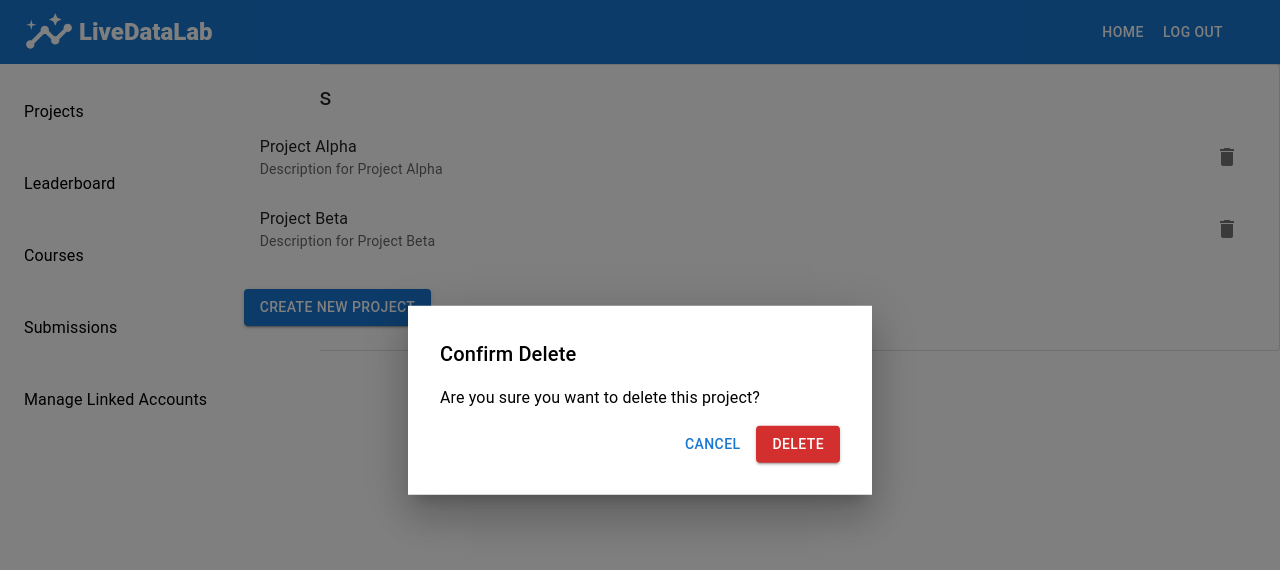
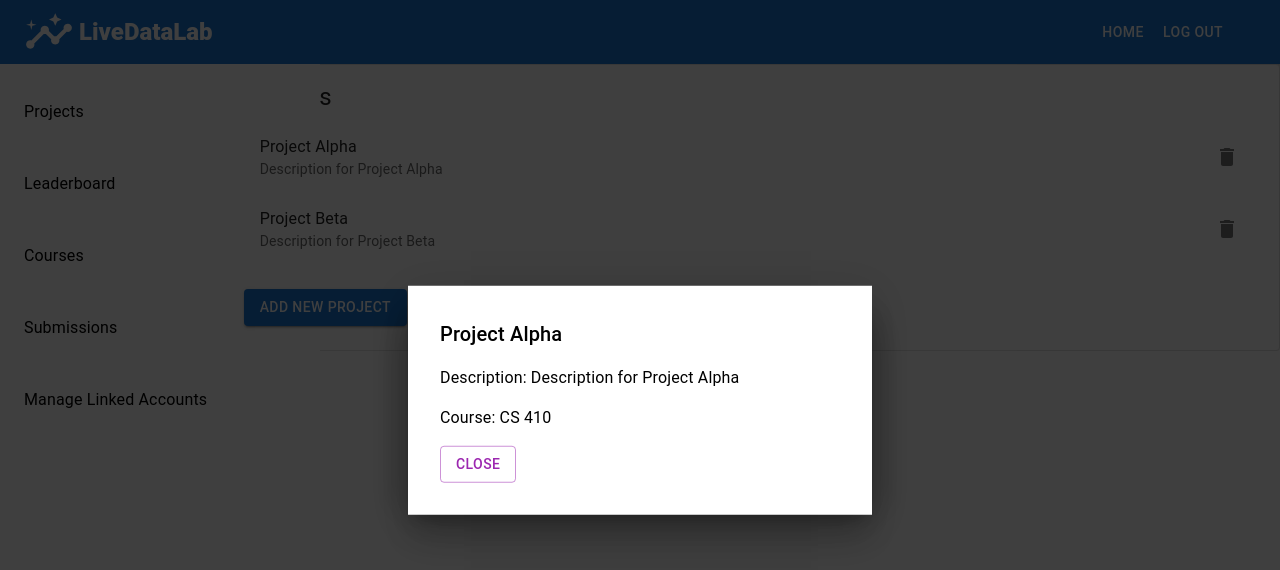
Before and after one commit to sahassan012/410_project, a React (Create React App) app in the folder livedatalab-ui/: page /home in a window 1280 px wide. Both pictures are taken after a click on the button 1226 px from the left and 157 px from the top of the page. Shown: the top 570 px of the page. Built offline with nearby package versions, Linux system fonts and the light colour scheme.

Commit message:
add mock data for leaderboard and display grid in modal

```diff
--- /dev/null
+++ b/livedatalab-ui/src/components/MainContent/MainContent.css
@@ -0,0 +1,8 @@
+.content-list-items {
+	cursor: pointer;
+}
+
+.content-list-items:hover {
+	background: #1976d22c;
+	border-radius: 10px;
+}
--- a/livedatalab-ui/src/components/MainContent/MainContent.js
+++ b/livedatalab-ui/src/components/MainContent/MainContent.js
@@ -9,6 +9,7 @@ import {
 	ListItemText,
 } from "@mui/material";
 import GenModal from "../GenModal/GenModal";
+import DetailModal from "../ModalContent/DetailModal";
 import {
 	Table,
 	TableBody,
@@ -18,6 +19,7 @@ import {
 	TableRow,
 	Paper,
 } from "@mui/material";
+import "./MainContent.css";
 import {
 	mockProjects,
 	mockCourses,
@@ -40,6 +42,8 @@ function MainContent({ activeSection }) {
 	const [linkedAccounts, setLinkedAccounts] = useState(mockLinkedAccounts);
 	const [leaderboard, setLeaderboard] = useState(mockLeaderboard);
 	const [deleteRequest, setDeleteRequest] = useState({ type: null, id: null });
+	const [selectedItem, setSelectedItem] = useState(null);
+	const [detailModalOpen, setDetailModalOpen] = useState(false); // Add this for DetailModal
 
 	const handleProjectSubmit = (projectData) => {
 		setProjects((prevProjects) => [
@@ -103,6 +107,15 @@ function MainContent({ activeSection }) {
 		setModalOpen(false);
 	};
 
+	const handleItemClick = (item) => {
+		setSelectedItem(item);
+		setDetailModalOpen(true);
+	};
+	const handleCloseDetailModal = () => {
+		setDetailModalOpen(false);
+		setSelectedItem(null);
+	};
+
 	let content;
 	switch (activeSection) {
 		case "projects":
@@ -114,7 +127,11 @@ function MainContent({ activeSection }) {
 						</Typography>
 						<List>
 							{projects.map((project) => (
-								<ListItem key={project.id}>
+								<ListItem
+									className="content-list-items"
+									key={project.id}
+									onClick={() => handleItemClick(project)}
+								>
 									<ListItemText
 										primary={project.name}
 										secondary={project.description}
@@ -133,7 +150,7 @@ function MainContent({ activeSection }) {
 							onClick={() => setModalOpen(true)}
 							sx={{ mt: 2 }}
 						>
-							Create New Project
+							Add New Project
 						</Button>
 					</CardContent>
 				</Card>
@@ -148,7 +165,11 @@ function MainContent({ activeSection }) {
 						</Typography>
 						<List>
 							{leaderboard.map((entry) => (
-								<ListItem key={entry.id}>
+								<ListItem
+									onClick={() => handleItemClick(entry)}
+									className="content-list-items"
+									key={entry.id}
+								>
 									<ListItemText
 										primary={entry.description}
 										secondary={`Score: ${entry.maxScore}`}
@@ -177,7 +198,11 @@ function MainContent({ activeSection }) {
 						</Typography>
 						<List>
 							{courses.map((course) => (
-								<ListItem key={course.id}>
+								<ListItem
+									onClick={() => handleItemClick(course)}
+									className="content-list-items"
+									key={course.id}
+								>
 									<ListItemText
 										primary={course.name}
 										secondary={course.description}
@@ -196,7 +221,7 @@ function MainContent({ activeSection }) {
 							onClick={handleOpenModal}
 							sx={{ mt: 2 }}
 						>
-							Create New Course
+							Add New Course
 						</Button>
 					</CardContent>
 				</Card>
@@ -227,6 +252,8 @@ function MainContent({ activeSection }) {
 								<TableBody>
 									{mockSubmissions.map((submission) => (
 										<TableRow
+											onClick={() => handleItemClick(submission)}
+											className="content-list-items"
 											key={submission.id}
 											sx={{ "&:last-child td, &:last-child th": { border: 0 } }}
 										>
@@ -255,7 +282,11 @@ function MainContent({ activeSection }) {
 						</Typography>
 						<List>
 							{linkedAccounts.map((acc) => (
-								<ListItem key={acc.id}>
+								<ListItem
+									onClick={() => handleItemClick(acc)}
+									className="content-list-items"
+									key={acc.id}
+								>
 									<ListItemText primary={acc.userName} secondary={acc.domain} />
 									<IconButton
 										onClick={() => handleDeleteRequest("account", acc.id)}
@@ -271,7 +302,7 @@ function MainContent({ activeSection }) {
 							onClick={handleOpenModal}
 							sx={{ mt: 2 }}
 						>
-							Link New Account
+							Link a New Account
 						</Button>
 					</CardContent>
 				</Card>
@@ -342,6 +373,14 @@ function MainContent({ activeSection }) {
 						: "account"
 				}
 			/>
+			{selectedItem && (
+				<DetailModal
+					open={detailModalOpen}
+					onClose={handleCloseDetailModal}
+					item={selectedItem}
+					type={activeSection}
+				/>
+			)}
 		</main>
 	);
 }
--- a/livedatalab-ui/src/components/ModalContent/CourseModalContent.js
+++ b/livedatalab-ui/src/components/ModalContent/CourseModalContent.js
@@ -32,7 +32,7 @@ function CourseModalContent({ onSubmit, onCancel }) {
 	return (
 		<Box component="form" noValidate autoComplete="off" onSubmit={handleSubmit}>
 			<Typography id="modal-title" variant="h6" component="h2" sx={{ mb: 2 }}>
-				Create a New Course
+				Add New Course
 			</Typography>
 			<TextField
 				name="name"
--- /dev/null
+++ b/livedatalab-ui/src/components/ModalContent/DetailModal.js
@@ -0,0 +1,140 @@
+import React from "react";
+import {
+	Modal,
+	Box,
+	Typography,
+	Button,
+	Table,
+	TableBody,
+	TableCell,
+	TableContainer,
+	TableHead,
+	TableRow,
+	Paper,
+} from "@mui/material";
+
+const DetailModal = ({ open, onClose, item, type }) => {
+	const modalStyle = {
+		position: "absolute",
+		top: "50%",
+		left: "50%",
+		transform: "translate(-50%, -50%)",
+		width: 400,
+		bgcolor: "background.paper",
+		boxShadow: 24,
+		p: 4,
+		minWidth: 400,
+	};
+
+	const renderLeaderboard = (leaderboard) => {
+		return (
+			<TableContainer component={Paper} sx={{ mt: 2 }}>
+				<Table aria-label="leaderboard scores">
+					<TableHead>
+						<TableRow>
+							<TableCell>Rank</TableCell>
+							<TableCell align="right">Username</TableCell>
+							<TableCell align="right">Submission</TableCell>
+							<TableCell align="right">Score</TableCell>
+						</TableRow>
+					</TableHead>
+					<TableBody>
+						{leaderboard.leaderboardScores.map((score, index) => (
+							<TableRow key={index}>
+								<TableCell component="th" scope="row">
+									{score.rank}
+								</TableCell>
+								<TableCell align="right">{score.username}</TableCell>
+								<TableCell align="right">{score.submission}</TableCell>
+								<TableCell align="right">{score.score}</TableCell>
+							</TableRow>
+						))}
+					</TableBody>
+				</Table>
+			</TableContainer>
+		);
+	};
+
+	if (!item) return null;
+	let content = "<div></div>";
+	if (type === "projects") {
+		content = (
+			<Box sx={modalStyle}>
+				<Typography variant="h6" component="h2">
+					{item.name}
+				</Typography>
+				<Typography sx={{ mt: 2 }}>Description: {item.description}</Typography>
+				<Typography sx={{ mt: 2 }}>Course: {item.course}</Typography>
+				<Box display="flex" justifyContent="space-between" mt={2}>
+					<Button variant="outlined" color="secondary" onClick={onClose}>
+						Close
+					</Button>
+				</Box>
+			</Box>
+		);
+	} else if (type === "leaderboard") {
+		content = (
+			<Box sx={modalStyle} style={{ width: 700 }}>
+				<Typography variant="h6" component="h2">
+					{item.description}
+				</Typography>
+				{/* <Typography sx={{ mt: 2 }}>Max Score:{item.maxScore}</Typography> */}
+				{renderLeaderboard(item)}
+				<Box display="flex" justifyContent="space-between" mt={2}>
+					<Button variant="outlined" color="secondary" onClick={onClose}>
+						Close
+					</Button>
+				</Box>
+			</Box>
+		);
+	} else if (type === "courses") {
+		content = (
+			<Box sx={modalStyle}>
+				<Typography variant="h6" component="h2">
+					{item.name}
+				</Typography>
+				<Typography sx={{ mt: 2 }}>{item.description}</Typography>
+				<Box display="flex" justifyContent="space-between" mt={2}>
+					<Button variant="outlined" color="secondary" onClick={onClose}>
+						Close
+					</Button>
+				</Box>
+			</Box>
+		);
+	} else if (type === "manage linked accounts") {
+		content = (
+			<Box sx={modalStyle}>
+				<Typography variant="h6" component="h2">
+					{item.name}
+				</Typography>
+				<Typography sx={{ mt: 2 }}>{item.description}</Typography>
+				<Box display="flex" justifyContent="space-between" mt={2}>
+					<Button variant="outlined" color="secondary" onClick={onClose}>
+						Close
+					</Button>
+				</Box>
+			</Box>
+		);
+	} else if (type === "submissions") {
+		content = (
+			<Box sx={modalStyle}>
+				<Typography variant="h6" component="h2">
+					{item.name}
+				</Typography>
+				<Typography sx={{ mt: 2 }}>{item.description}</Typography>
+				<Box display="flex" justifyContent="space-between" mt={2}>
+					<Button variant="outlined" color="secondary" onClick={onClose}>
+						Close
+					</Button>
+				</Box>
+			</Box>
+		);
+	}
+	return (
+		<Modal open={open} onClose={onClose}>
+			{content}
+		</Modal>
+	);
+};
+
+export default DetailModal;
--- a/livedatalab-ui/src/components/ModalContent/LinkedAccountsModalContent.js
+++ b/livedatalab-ui/src/components/ModalContent/LinkedAccountsModalContent.js
@@ -20,7 +20,7 @@ function LinkedAccountsModalContent({ onSubmit, onCancel }) {
 
 	return (
 		<Box component="form" onSubmit={handleSubmit}>
-			<Typography variant="h6">Link a New Account</Typography>
+			<Typography variant="h6">Add New Account</Typography>
 			<TextField
 				name="domain"
 				label="Host Domain"
--- a/livedatalab-ui/src/components/ModalContent/ProjectsModalContent.js
+++ b/livedatalab-ui/src/components/ModalContent/ProjectsModalContent.js
@@ -43,7 +43,7 @@ function ProjectModalContent({ onSubmit, onCancel }) {
 	return (
 		<Box component="form" noValidate autoComplete="off" onSubmit={handleSubmit}>
 			<Typography id="modal-title" variant="h6" component="h2" sx={{ mb: 2 }}>
-				Create a New Project
+				Add New Project
 			</Typography>
 			<TextField
 				name="name"
--- a/livedatalab-ui/src/data/mockData.js
+++ b/livedatalab-ui/src/data/mockData.js
@@ -3,8 +3,14 @@ export const mockProjects = [
 		id: 1,
 		name: "Project Alpha",
 		description: "Description for Project Alpha",
+		course: "CS 410",
 	},
-	{ id: 2, name: "Project Beta", description: "Description for Project Beta" },
+	{
+		id: 2,
+		name: "Project Beta",
+		description: "Description for Project Beta",
+		course: "CS 427",
+	},
 ];
 
 export const mockCourses = [
@@ -13,8 +19,36 @@ export const mockCourses = [
 ];
 
 export const mockLeaderboard = [
-	{ id: 1, description: "Leaderboard 1 ", maxScore: 100 },
-	{ id: 2, description: "Leaderboard 2 ", maxScore: 95 },
+	{
+		id: 1,
+		description: "Leaderboard 1 ",
+		maxScore: 200,
+		leaderboardScores: [
+			{ rank: "1", username: "BobLee", submission: "3", score: "100" },
+			{ rank: "2", username: "Livvy", submission: "4", score: "98" },
+			{ rank: "3", username: "DylanX", submission: "1", score: "94" },
+			{ rank: "4", username: "Jessica11", submission: "1", score: "89" },
+			{ rank: "5", username: "Juan99", submission: "3", score: "88" },
+			{ rank: "6", username: "Ali123", submission: "4", score: "88" },
+			{ rank: "7", username: "Peter11", submission: "1", score: "85" },
+			{ rank: "8", username: "John11", submission: "1", score: "70" },
+		],
+	},
+	{
+		id: 2,
+		description: "Leaderboard 2 ",
+		maxScore: 100,
+		leaderboardScores: [
+			{ rank: "1", username: "John11", submission: "3", score: "100" },
+			{ rank: "2", username: "Juan99", submission: "4", score: "95" },
+			{ rank: "3", username: "DylanX", submission: "1", score: "92" },
+			{ rank: "4", username: "Ali123", submission: "1", score: "81" },
+			{ rank: "5", username: "Livvy", submission: "3", score: "80" },
+			{ rank: "6", username: "Jessica11", submission: "4", score: "79" },
+			{ rank: "7", username: "Peter11", submission: "1", score: "65" },
+			{ rank: "8", username: "BobLee", submission: "1", score: "40" },
+		],
+	},
 ];
 
 export const mockLinkedAccounts = [
```
